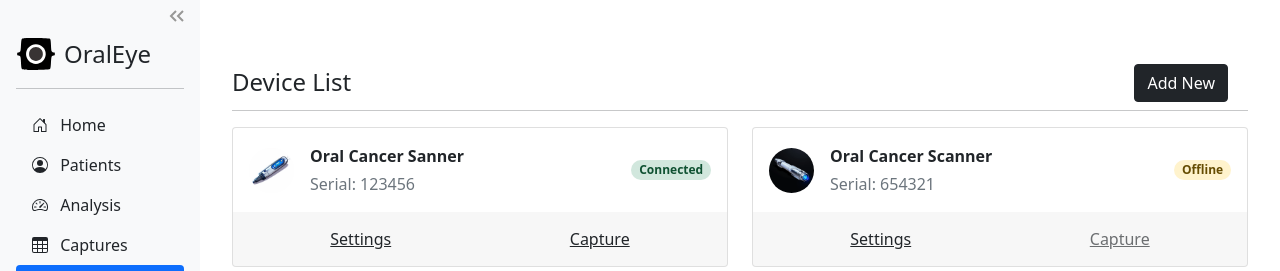
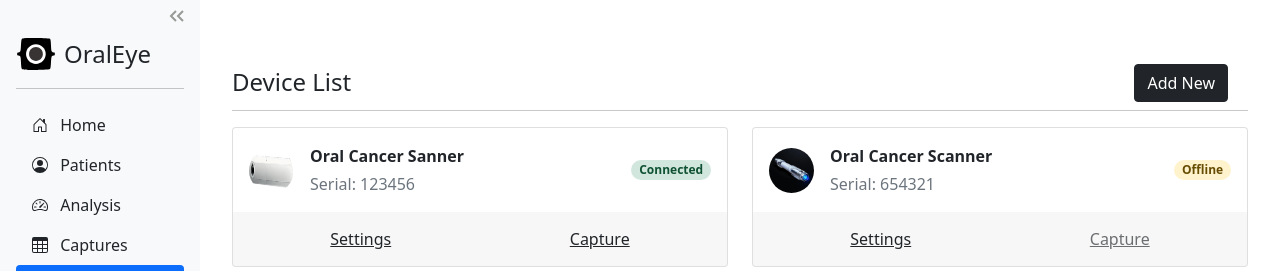
Before and after one commit to hjiang36/oraleye-dev-app, an Electron app: page devices.html in a window 1280 px wide. Shown: the top 271 px of the page. Drawn offline with nearby package versions, Linux system fonts and the light colour scheme; no server answers.

Commit message:
replace icon

```diff
--- a/devices.html
+++ b/devices.html
@@ -200,7 +200,7 @@
               <div class="card-body">
                 <div class="d-flex justify-content-between align-items-center">
                   <div class="d-flex align-items-center">
-                    <img src="assets/device_icon.webp" alt="" style="width: 45px; height: 45px"
+                    <img src="assets/Icon_cropped.webp" alt="" style="width: 45px; height: 45px"
                       class="rounded-circle" />
                     <div class="ms-3">
                       <p class="fw-bold mb-1">Oral Cancer Sanner</p>
```
